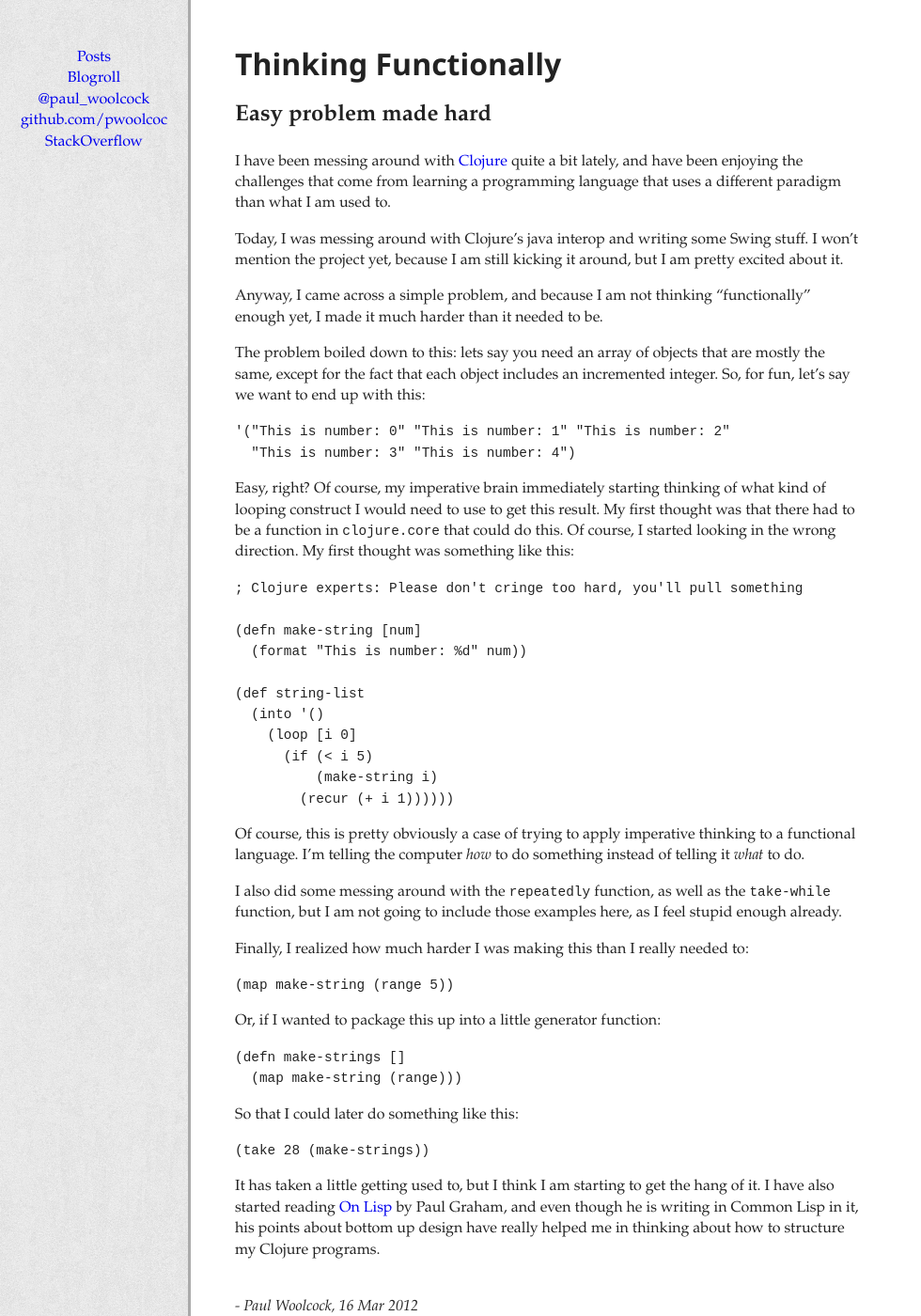
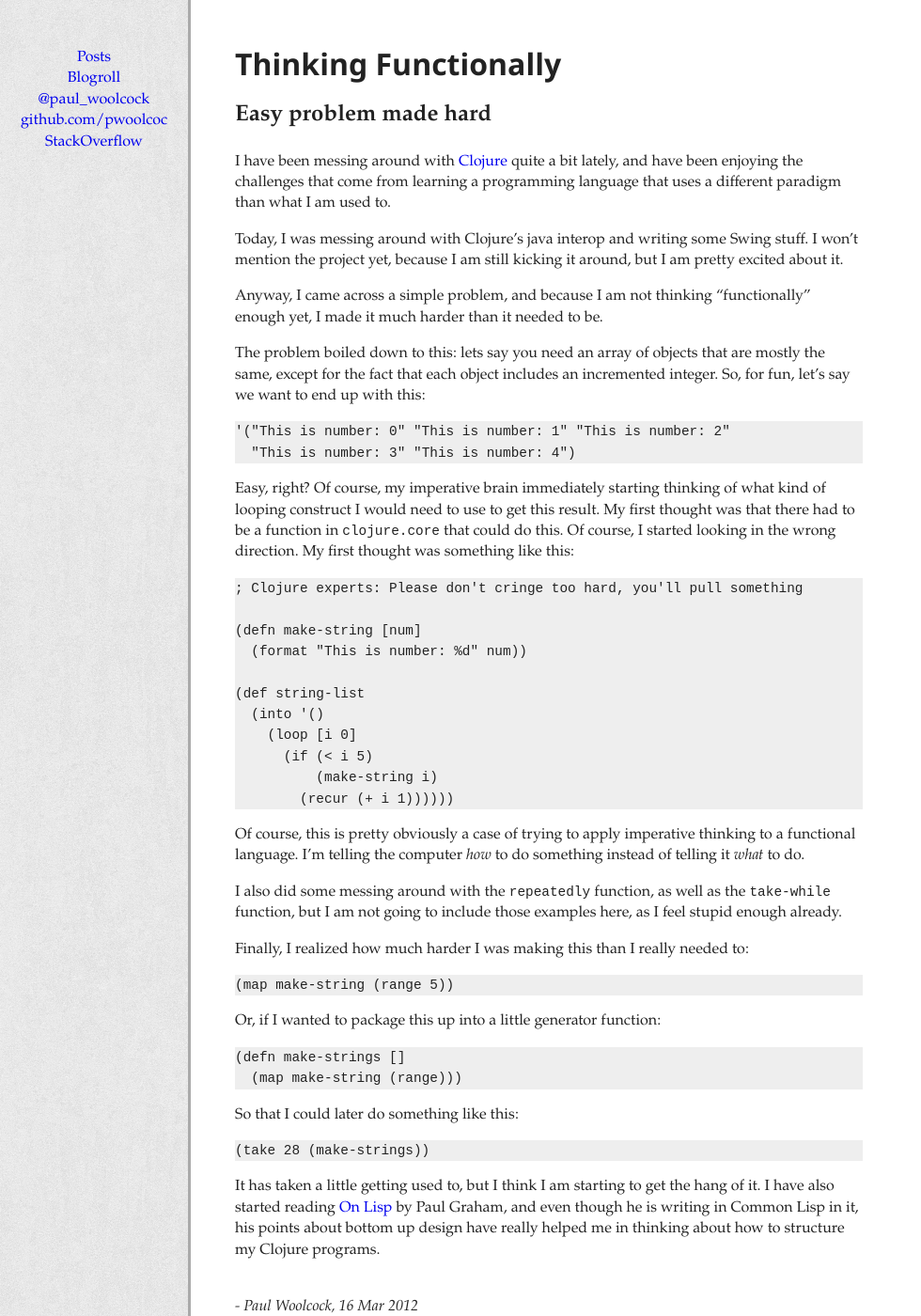
Before and after one commit to pwoolcoc/paul.woolcock.us, a Jekyll site: the page built from _posts/2012-03-16-thinking-functionally.md, in a window 1280 px wide and 1400 px high. Shown: the whole window at 94% size, without its empty margins (0-980 px from the left). Built offline with Jekyll 4.4.1, drawn with Linux system fonts in a browser that asks for light colours; nearby versions of some CDN libraries.

Commit message:
add background color to <pre> tags to differentiate them from "normal" text

```diff
--- a/css/style.css
+++ b/css/style.css
@@ -100,6 +100,7 @@ td { vertical-align: top; }
 				 	Georgia, serif; }
 
 
+pre { background-color: #eee; }
 code { font-size: .9em; }
  .h1, .h2 { font-family: "Segoe UI", Candara, "Bitstream Vera Sans", "DejaVu Sans", "Trebuchet MS", Verdana, sans-serif; }
 
```
